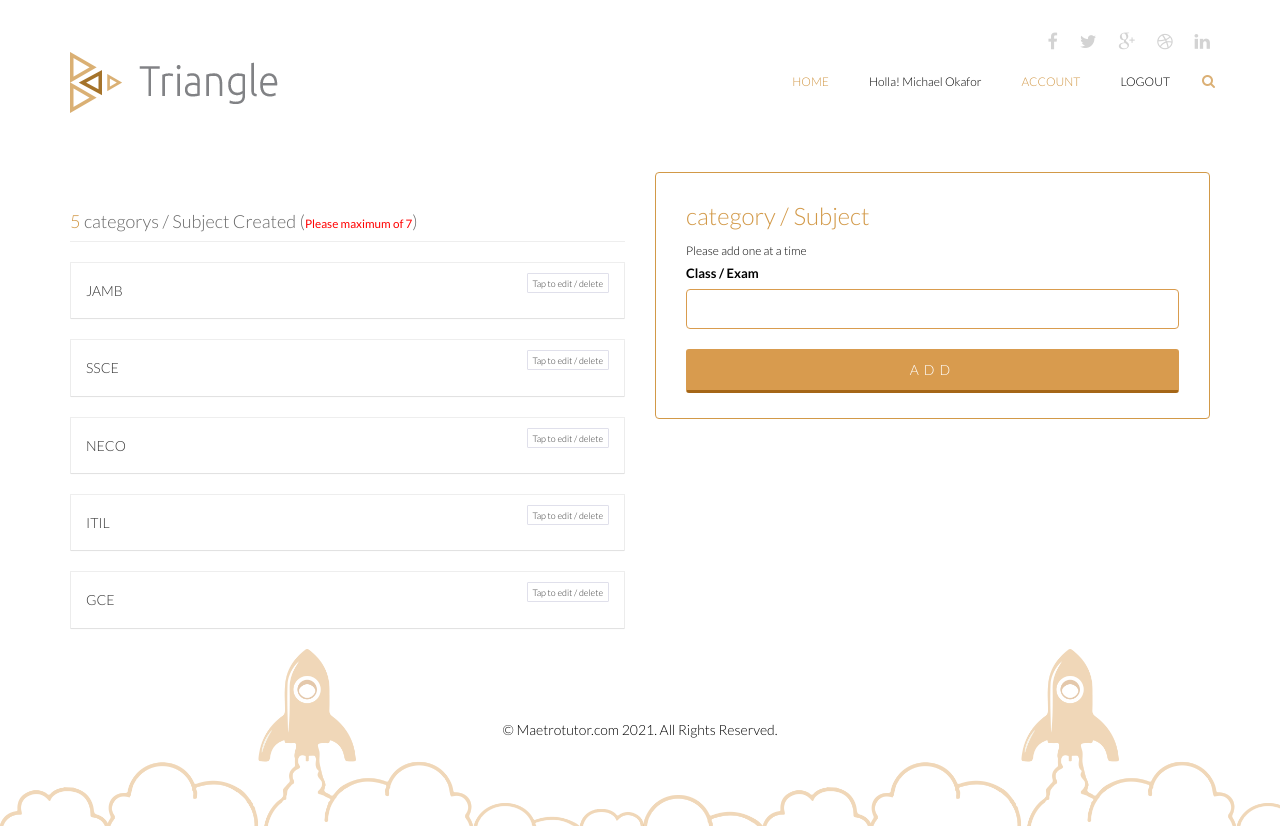
After one commit to white9ja/Triangle, a Flask app: page /category in a window 1280 px wide. The commit adds this page. Run offline with Flask 2, Linux system fonts and the light colour scheme; a user stored in the database is signed in; data comes from the database, SQL or seed files in the repository; both versions use the stored data as it was after the commit; some libraries are stand-ins or nearby versions.

Commit message:
added the category module

```diff
--- a/triangle/forms.py
+++ b/triangle/forms.py
@@ -2,7 +2,7 @@ from flask_wtf import FlaskForm
 from wtforms import StringField,PasswordField,SubmitField, BooleanField,DateField,  SelectField, DateField, TextAreaField
 from flask_wtf.file import FileField, FileAllowed
 from wtforms.validators import DataRequired, Email, Length, ValidationError, EqualTo
-from triangle.models import User, Bio, Skill
+from triangle.models import User, Bio, Skill, Guarrantor, Category
 from flask_login import current_user
 
 
@@ -169,6 +169,15 @@ class EditSkillForm(FlaskForm):
     skill_name = StringField('Modify Skill / Subject', validators=[DataRequired(), Length(min=3, max=50, message=('Please ensure to enter your skill / subject without abreviation'))])
     submit = SubmitField ('Modify')
 
+class CategoryForm(FlaskForm):
+    category_name = StringField('Class / Exam', validators=[DataRequired(), Length(min=3, max=50, message=('Please ensure to enter  class / Exam as generally known'))])
+    submit = SubmitField ('Add')
+
+class EditCategoryForm(FlaskForm):
+    category_name = StringField('Modify Class / Exam', validators=[DataRequired(), Length(min=3, max=50, message=('Please ensure to enter  class / Exam as generally known'))])
+    submit = SubmitField ('Modify')
+
+
 
 class EditBioForm(FlaskForm):
     about = TextAreaField('about', validators=[DataRequired(), Length(min=1, message=('Please you have a maximum of 180 characters'))])
--- a/triangle/routes.py
+++ b/triangle/routes.py
@@ -5,9 +5,9 @@ from datetime import datetime
 from datetime import date
 from flask import render_template, request, session, logging, url_for, redirect, flash, request
 from triangle import app, db, bcrypt
-from triangle.forms import UserRegForm, LoginForm, TutorRegForm, ResetForm, BioForm, SkillForm,UpdateImageForm, EditBioForm, EditSkillForm, SearchForm, GuarrantorForm
+from triangle.forms import UserRegForm, LoginForm, TutorRegForm, ResetForm, BioForm, SkillForm,UpdateImageForm, EditBioForm, EditSkillForm, SearchForm, GuarrantorForm,CategoryForm, EditCategoryForm
 from flask_login import login_user, current_user, logout_user, login_required
-from triangle.models import User,Bio, Skill, Guarrantor
+from triangle.models import User,Bio, Skill, Guarrantor, Category
 from sqlalchemy import or_
 
 
@@ -129,8 +129,10 @@ def home():
     #.with_entities(Bio.id, Bio.email, Bio.city, Bio.role, Skill.skill_name, Bio.image).distinct()
     #teachers = db.session.query(Bio.city, Skill.skill_name).join(Bio).join(Skill).filter(Bio.email == Skill.email).filter(Bio.city.like(f'%{form.name.data}%')).paginate(page = page,  per_page=3)
     # teachers = db.session.query(Bio).filter(Bio.city.like(f'%{form.name.data}%')).order_by(Bio.created_at.desc()).paginate(page = page,  per_page=3)
-    teachers = Bio.query.join(Skill, Bio.email == Skill.email ).filter(or_(Skill.skill_name.like(f'%{form.name.data}%'),
-      Bio.city.like(f'%{form.name.data}%'))).distinct().paginate(page = page,  per_page=3)
+    teachers = (Bio).query.join(Skill, Bio.email == Skill.email == Category.email ).filter(or_(Skill.skill_name.like(f'%{form.name.data}%'),
+      Bio.city.like(f'%{form.name.data}%'),
+      Category.category_name.like(f'%{form.name.data}%'))).distinct().paginate(page = page,  per_page=3)
+
     # teachers= Skill.query.filter_by(skill_name= form.name.data, location= form.location.da).order_by(Workers.completed_at.desc()).paginate(page = page,  per_page=3)
     if teachers:
       return render_template('/home.html', title='Search', teachers = teachers, form=form)
@@ -153,23 +155,25 @@ def password ():
 
 #This is the Home route
 @app.route('/user_detail/<email>')
-
+@login_required
 def detail (email):
   user = User.query.get(email)
   users = User.query.filter_by(email = email).first()
+  categorys = Category.query.filter_by(email=email)
   skills = Skill.query.filter_by(email=email)
   bios = Bio.query.filter_by(email = email)
   image = url_for('static', filename='user_uploads/' + str(users.image))
-  return render_template('/detail.html',title='user-detail', bios = bios, skills = skills, image =image)
+  return render_template('/detail.html',title='user-detail', bios = bios, skills = skills, categorys=categorys, image =image)
 
 
 @app.route('/profile')
-
+@login_required
 def profile ():
+  categorys = Category.query.filter_by(email = current_user.email)
   skills = Skill.query.filter_by(email = current_user.email)
   bios = Bio.query.filter_by(email = current_user.email)
   image = url_for('static', filename='user_uploads/' + str(current_user.image))
-  return render_template('/profile.html',title='user-detail', bios = bios, skills = skills, image =image)
+  return render_template('/profile.html',title='user-detail', bios = bios, skills = skills, categorys= categorys, image =image)
 
 
 
@@ -289,6 +293,53 @@ def del_skill(skill_id):
   return redirect (url_for('skill'))
 
 
+#this is the route to add class or examination
+@app.route('/category', methods=['GET', 'POST'])
+@login_required
+def cate():
+  categorys = Category.query.filter_by(email = current_user.email)
+  form = CategoryForm()
+  if form.validate_on_submit():
+      category = Category(email=current_user.email, category_name=form.category_name.data, category_status= 1)
+      current_user.pro_status = 1
+      db.session.add(category)
+      db.session.commit()
+      flash(f'Class Added Successfully !', 'success')
+
+      return redirect (url_for('profile'))
+  return render_template('category.html', title = 'Category', form=form, categorys = categorys)
+
+
+#This is the update category infor form
+@app.route('/editcategory/<int:category_id>/update',methods=['GET', 'POST'])
+@login_required
+def editcate(category_id):
+  category = Category.query.get(category_id)
+  form = EditCategoryForm()
+  categorys = Category.query.filter_by(email= current_user.email)
+  if form.validate_on_submit():
+
+    category.category_name = form.category_name.data
+
+    db.session.commit()
+    flash(f'Updated Successfully !', 'success')
+    return redirect (url_for('cate', category_id = category.id, email = current_user.email))
+  elif request.method == 'GET':
+    form.category_name.data = category.category_name
+  return render_template('editcategory.html', title = 'Modified Successfully',  form=form, categorys = categorys)
+
+
+
+#This is the route to delete your previous class or exam  by id
+@app.route('/categorys/<int:category_id>/delete', methods=['GET', 'POST'])
+@login_required
+def del_category(category_id):
+  cat = Category.query.get(category_id)
+  db.session.delete(cat)
+  db.session.commit()
+  flash(f'category Deleted Successfully !', 'success')
+  return redirect (url_for('cate'))
+
 
 #this is the guarrantor route
 @app.route('/guarrantor', methods=['GET', 'POST'])
--- a/triangle/static/js/main.js
+++ b/triangle/static/js/main.js
@@ -111,3 +111,28 @@
 // 	}
 
 // });
+                var timer;
+
+$("#blink").on('change', function() {
+    if ($("#blink").is(':checked')) {
+        blinking($("#btn"));
+    } else {
+        clearInterval(timer);
+    }
+});
+
+$("#btn").click(function() {
+    clearInterval(timer);
+    $("#blink").attr('checked', false);
+});
+
+
+
+function blinking(elm) {
+    timer = setInterval(blink, 10);
+    function blink() {
+        elm.fadeOut(400, function() {
+           elm.fadeIn(400);
+        });
+    }
+}
--- /dev/null
+++ b/triangle/templates/category.html
@@ -0,0 +1,110 @@
+{% extends 'layout/base.html' %}
+{% block content %}
+    <!--/#header-->
+
+
+    <!--/#action-->
+
+    <section id="portfolio-information" class="">
+        <div class="container">
+            <div class="row">
+                <div class="col-sm-6">
+                   {% if categorys.count() > 0 %}
+
+ <div id="accordion-container">
+                <h2 class="page-header" style="font-size: 18px"> <span style="color:#d29948"> {{categorys.count()}} </span> categorys / Subject Created (<small style=" color:red">Please maximum of 7</small>)</h2>
+                 {% for category in categorys %}
+                <div class="panel-group" id="accordion">
+                    <div class="panel panel-default">
+                        <div class="panel-heading">
+                            <h4 class="panel-title" style="display: flex; justify-content: space-between;">
+                                <a data-toggle="collapse" data-parent="#accordion" href="#collapse{{category.category_name| replace(" ","odi")}}" >
+
+                                   <h5 style="text-transform: capitalize;">{{category.category_name}}</h5>
+
+
+
+                                </a>
+                                 <a href="#collapse{{category.category_name | replace(" ","odi")}}" data-toggle="collapse" style="font-size: 9px ; border:1px solid #e0e0eb; height: 20px;padding:5px 5px; border-radius: 1px">Tap to edit / delete</a>
+                            </h4>
+                        </div>
+                        <div id="collapse{{category.category_name| replace(" ","odi")}}" class="panel-collapse collapse out">
+                            <div class="panel-body" style="justify-content: space-between; ">
+                               <a href="{{url_for('del_category', category_id = category.id)}}"> <i class="fa fa-trash" style="margin-right: 20px; color:#d29948"></i></a>
+                              <a href="{{url_for('editcate', category_id = category.id)}}"> <i class="fa fa-pencil" style="margin-left: 20px; color:#d29948; "><span style="font-family: system-ui">...edit</span> </i></a>
+                            </div>
+                        </div>
+
+
+
+                    </div>
+                </div><!--/#accordion-->
+                 {% endfor %}
+            </div><!--/#accordion-container-->
+
+                   {% else %}
+                    <img src="/static/images/new/rrrr.jpg"  class="card border-1 shadow-sm" alt="" id="md-imgg">
+                   {% endif %}
+                </div>
+                <div class="col-sm-6">
+                     <div class="card border-1 shadow-sm" style="border: 1px solid #d29948; padding:10px 30px; border-radius:4px; margin-top: 2 0px">
+                       {% with messages= get_flashed_messages(with_categories=true) %}
+                                    {% if messages %}
+                                         {% for category, message in messages %}
+                                      <div class="alert alert border-1 shadow-sm" {{category}}"  style=" color:#000000;border:1px solid  #e0ebeb; display: flex; font-size: 15px; text-align:center;padding-left: 40px; font-family: system-ui; font-weight: 100">
+
+                                           {{message}}
+                                         </div>
+                                      {% endfor %}
+                                    {% endif %}
+                               {% endwith %}
+                        <h2 style="color:#d29948; ma">category / Subject </h2>
+                        {% if categorys.count() >= 7 %}
+
+                        <div style="text-align: center; font-weight: bold;">
+                          <img src="/static/images/new/stop1.jpg" style="width:150px; height:150px">
+                           <h3 style="font-weight: 300">  Sorry maximum of 7 Classes or Examinations reach you can add NO MORE! </h3>
+                           <h6 style="color:#d29948">Edit or Delete from your Lists</h6>
+                         </div>
+                        {% else %}
+                        <small>Please add one at a time </small>
+                          <form  method="post" action="{{ url_for('cate') }}"  accept-charset="UTF-8" autocomplete="off">
+                            {{ form.hidden_tag() }}
+
+                             <div class="form-group">
+
+                                    {{ form.category_name.label(class="form-label", style="font-size:13px;") }}
+                                        {% if form.category_name.errors %}
+                                        {{ form.category_name(class="form-control is-invalid") }}
+                                          <ul class="errors">
+                                            {% for error in form.category_name.errors %}
+                                              <li>{{ error }}</li>
+                                            {% endfor %}
+                                          </ul>
+                                          {% else %}
+                                           {{ form.category_name(class="form-control",  autocomplete="off", id="md-phone") }}
+                                    {% endif %}
+                            </div>
+
+
+
+                            <div class="form-group">
+                                {{ form.submit(class="btn btn-submit", autocomplete="off", id="md-phone") }}
+                            </div>
+
+
+                        </form>
+                        {% endif %}
+
+                    </div>
+                </div>
+            </div>
+        </div>
+    </section>
+     <!--/#portfolio-information-->
+
+
+
+            </div>
+        </div>
+   {% endblock %}
--- a/triangle/templates/index.html
+++ b/triangle/templates/index.html
@@ -20,6 +20,7 @@
                                     <h1>We Are Creative Nerds</h1>
                                     <p>Boudin doner frankfurter pig. Cow shank bresaola pork loin tri-tip tongue venison pork belly meatloaf short loin landjaeger biltong beef ribs shankle chicken andouille.</p>
                                     <a href="{{url_for('reg')}}" class="btn btn-common">SIGN UP</a>
+                                    <a href="{{url_for('tutor_reg')}}" class="btn btn-common">TUTOR - SIGN UP</a>
                                 </div>
                                 </div>
 
--- a/triangle/templates/layout/base.html
+++ b/triangle/templates/layout/base.html
@@ -76,7 +76,16 @@
     color:#d29948;
     font-weight: 300;
     text-align: center;
-    }
+    }.blinking{
+    animation:blinkingText 1.2s infinite;
+}
+@keyframes blinkingText{
+    0%{     color: #000;    }
+    49%{    color: #000; }
+    60%{    color: transparent; }
+    99%{    color:transparent;  }
+    100%{   color: #000;    }
+}
 
             .md-teach-img{
                 width:400px ;
@@ -270,7 +279,9 @@
 
       }
         }
+
             </style>
+
 </head><!--/head-->
 
 <body>
@@ -347,7 +358,7 @@
                 <div class="collapse navbar-collapse">
                     <ul class="nav navbar-nav navbar-right">
                         <li class="active"><a href="{{url_for('home')}}">Home</a></li>
-                        <li><i class="fa fa-angle-down"></i></a>
+
 
                         </li>
 
```
Also changed, not shown: triangle/models.py (+11 -0 lines), triangle/templates/detail.html (+24 -1 lines), triangle/templates/editcategory.html (added, +102 -0 lines), triangle/templates/profile.html (+33 -0 lines), triangle/database/triangle.db.
